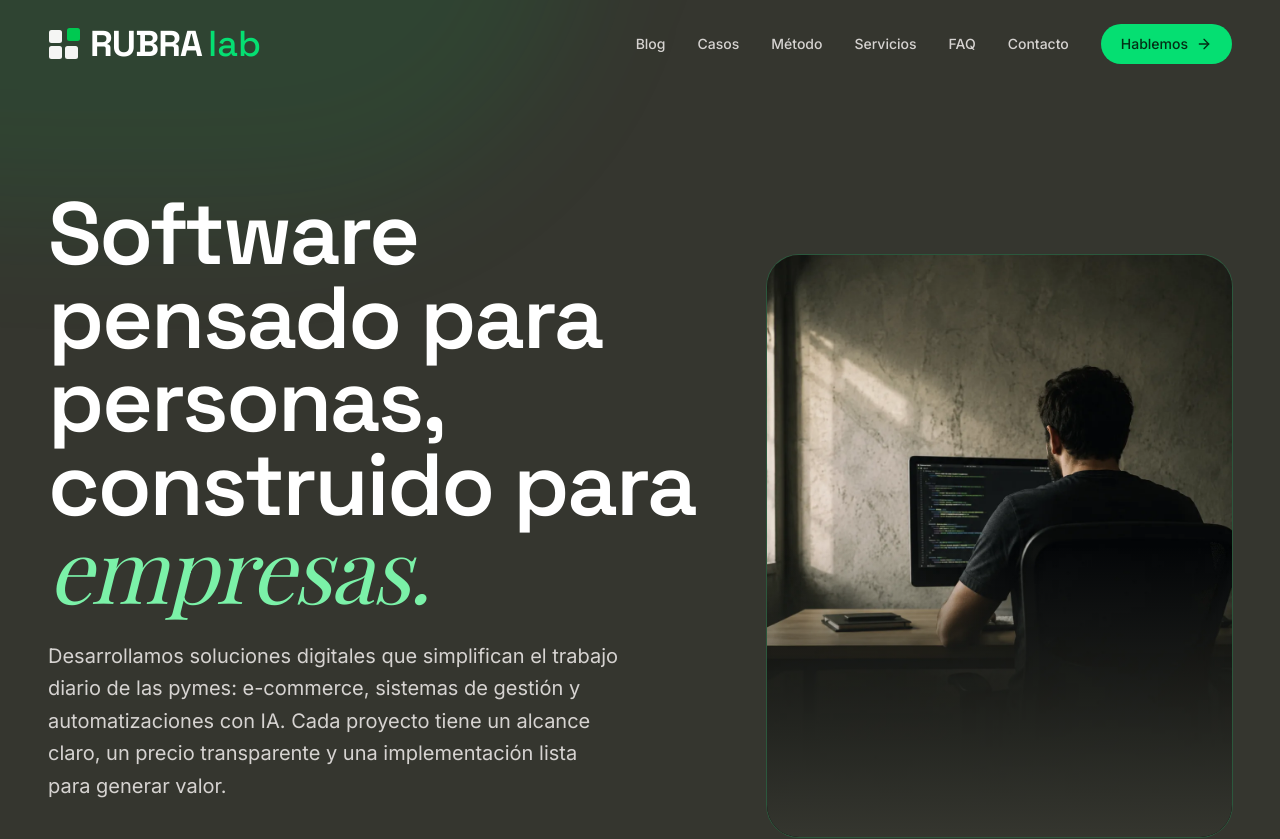
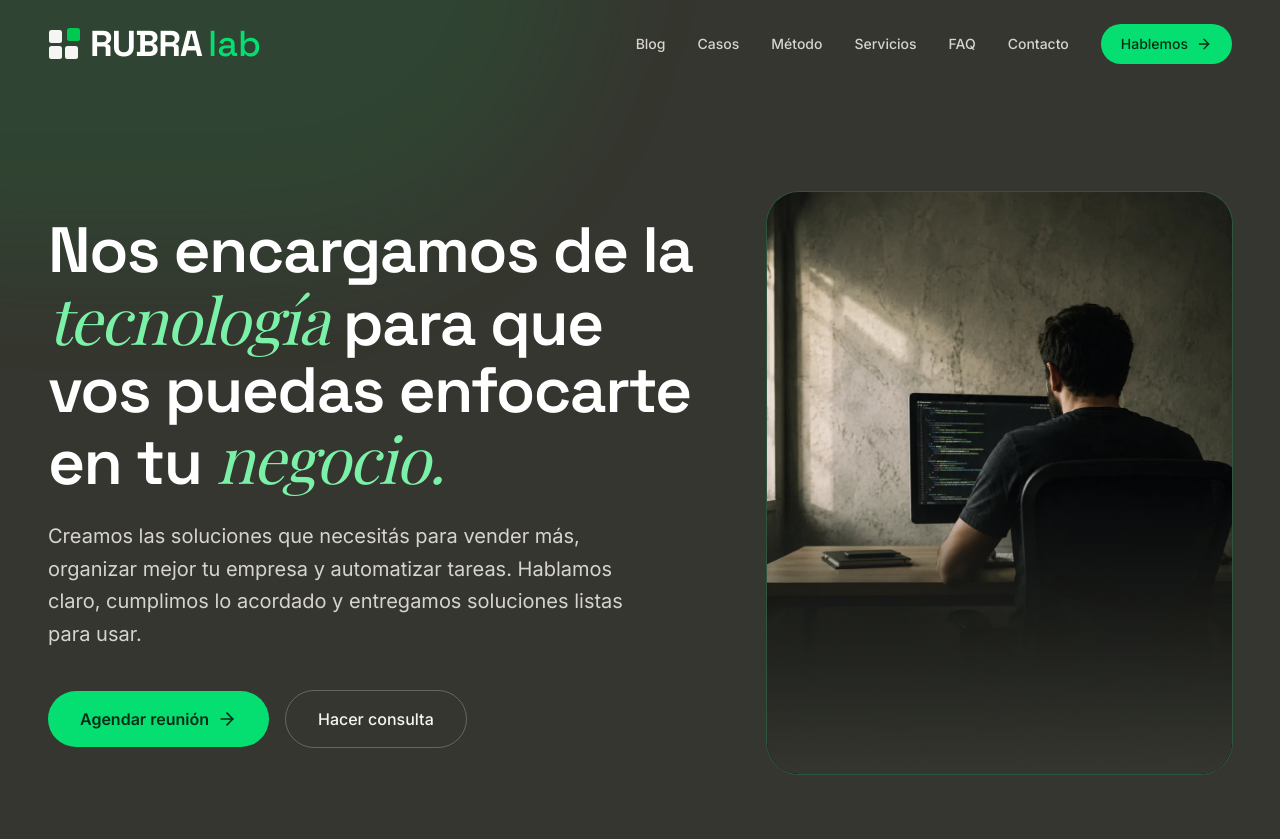
Before and after one commit to RUBRAlab/rubra, a React (Vite) app: page / in a window 1280 px wide. Shown: the top 839 px of the page. Built offline with nearby package versions, Linux system fonts and the light colour scheme; a web font is replaced by a local one.

Commit message:
Actualiza frase principal del hero

```diff
--- a/src/App.tsx
+++ b/src/App.tsx
@@ -475,12 +475,11 @@ export default function App() {
                 animate={{ opacity: 1, y: 0 }}
                 transition={{ duration: 0.8, ease: "easeOut" }}
               >
-                <h1 className="text-5xl md:text-7xl lg:text-[5.5rem] leading-[0.95] font-display font-semibold tracking-tight text-white mb-6">
-                  Software pensado para personas, <br />
-                  construido para <span className="font-serif italic text-green-300 font-normal">empresas.</span>
+                <h1 className="text-4xl md:text-6xl lg:text-[4rem] leading-[1.05] font-display font-semibold tracking-tight text-white mb-6">
+                  Nos encargamos de la <span className="font-serif italic text-green-300 font-normal">tecnología</span> para que vos puedas enfocarte en tu <span className="font-serif italic text-green-300 font-normal">negocio.</span>
                 </h1>
                 <p className="text-lg md:text-xl text-stone-300 max-w-xl mb-10 leading-relaxed">
-                  Desarrollamos soluciones digitales que simplifican el trabajo diario de las pymes: e-commerce, sistemas de gestión y automatizaciones con IA. Cada proyecto tiene un alcance claro, un precio transparente y una implementación lista para generar valor.
+                  Creamos las soluciones que necesitás para vender más, organizar mejor tu empresa y automatizar tareas. Hablamos claro, cumplimos lo acordado y entregamos soluciones listas para usar.
                 </p>
                 <div className="flex flex-wrap items-center gap-4">
                   <a href="https://calendar.app.google/EkGn6twofhVFeFQu6" target="_blank" rel="noopener noreferrer" className="bg-green-400 text-green-950 px-8 py-4 rounded-full font-semibold hover:bg-green-300 transition-all hover:shadow-lg hover:shadow-green-400/20 flex items-center gap-2 group">
```
